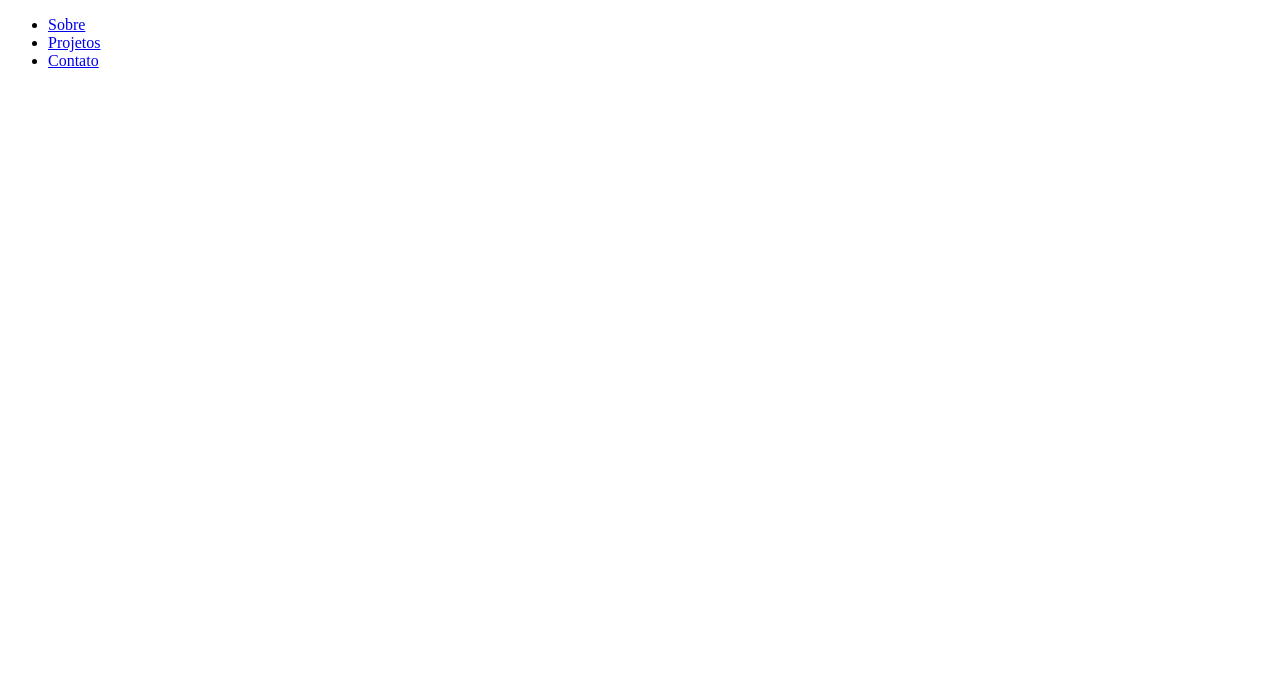
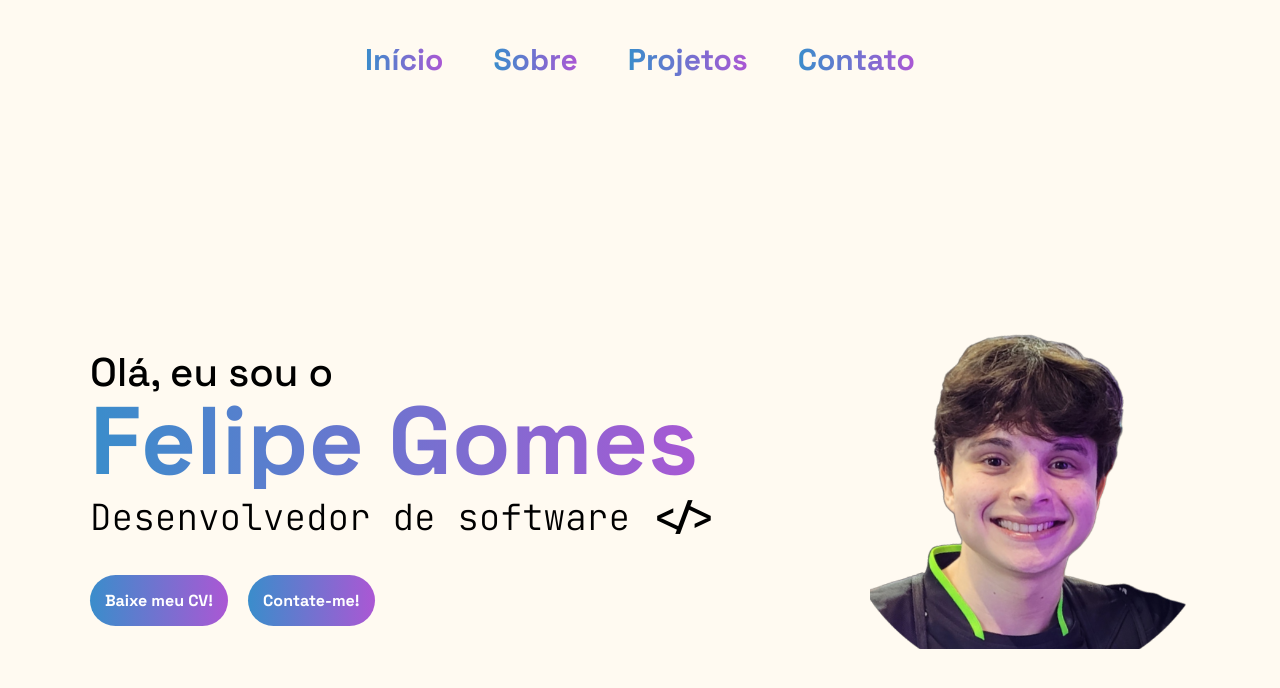
Before and after one commit to felipesgb/portfolioJS, a plain HTML site: page index.html in a window 1280 px wide. Drawn offline with Linux system fonts and the light colour scheme.

Commit message:
style: adição da navbar e apresentação inicial

```diff
--- a/index.html
+++ b/index.html
@@ -4,20 +4,34 @@
     <meta charset="UTF-8">
     <meta name="viewport" content="width=device-width, initial-scale=1.0">
     <title>Portfólio | Felipe Gomes</title>
+
+    <link rel="stylesheet" href="./style.css">
 </head>
 <body>
     <header>
         <nav class="navbar">
-            <ul>
-                <li><a href="#sobre_mim">Sobre</a></li>
-                <li><a href="#projetos">Projetos</a></li>
-                <li><a href="#contato">Contato</a></li>
-            </ul>
+                <a href="./index.html">Início</a>
+                <a href="#sobre_mim">Sobre</a>
+                <a href="#projetos">Projetos</a>
+                <a href="#contato">Contato</a>
         </nav>
     </header>
 
     <main>
-        <section class="apresentacao" id="inicio"></section>
+        <section class="apresentacao" id="inicio">
+            <div class="apresentacao_textos">
+                <h1>Olá, eu sou o</h1>
+                <h2>Felipe Gomes</h2>
+                <h3>Desenvolvedor de software<strong>   &lt;/&gt;</strong></h3>
+                <div class="apresentacao_botoes">
+                    <a href="./assets/pdfs/cv.pdf" target="_blank" download>Baixe meu CV!</a>
+                    <a href="#contato">Contate-me!</a>
+                </div>
+            </div>
+            <img src="./img/felipeGomes.PNG" alt="Felipe Gomes">
+        </section>
+
+
         <section class="sobre_mim" id="sobre_mim"></section>
         <section class="formacao"></section>
         <section class="habilidades"></section>
--- a/style.css
+++ b/style.css
@@ -9,3 +9,109 @@
 a {
     text-decoration: none;
 }
+
+body {
+  background-color: #FFFAF1;
+}
+
+.navbar {
+  display: flex;
+  padding: 40px;
+  justify-content: center;
+  align-items: center;
+  gap: 50px;
+}
+
+.navbar a {
+  color: #811FBA;
+  font-size: 30px;
+  font-style: normal;
+  font-weight: 700;
+  line-height: normal;
+  font-family: "Space grotesk";
+  background: linear-gradient(to right, #3a8dcb, #AB57D4);
+  -webkit-background-clip: text;
+  color: transparent;
+}
+
+
+
+
+
+
+.apresentacao {
+  display: flex;
+  align-items: center;
+  justify-content: center;
+  gap: 12%;
+  margin-top: 210px;
+}
+
+.apresentacao_textos{
+  display: flex;
+  flex-direction: column;
+  line-height: 1;
+}
+
+.apresentacao_textos h1 {
+  color: black;
+  font-size: 40px;
+  font-style: normal;
+  font-weight: 500;
+  font-family: "Space grotesk";
+
+}
+
+.apresentacao_textos h2 {
+  font-size: 96px;
+  font-style: bold;
+  font-weight: 700;
+  font-family: "Space grotesk";
+  background: linear-gradient(to right, #3a8dcb, #AB57D4);
+  -webkit-background-clip: text;
+  color: transparent;
+}
+
+.apresentacao_textos h3{
+  color: black;
+  font-size: 36px;
+  font-style: thin 100;
+  font-weight: 275;
+  line-height: 1;
+  margin-top: 10px;
+  margin-bottom: 40px;
+  font-family: "JetBrains Mono";
+}
+
+.apresentacao_botoes {
+  display: flex;
+  gap: 20px;
+}
+
+.apresentacao_botoes a{
+  padding: 15px;
+  border-radius: 40px;
+  font-size: 16px;
+  font-style: normal;
+  font-weight: 700;
+  line-height: normal;
+  background: linear-gradient(to right, #3a8dcb, #AB57D4);
+  color: white;
+  font-family: "Space grotesk";
+  transition: transform 0.2s ease;
+}
+
+.apresentacao_botoes a:hover {
+  transform: scale(1.05) ;
+}
+
+.apresentacao img {
+  transition: transform 0.5s ease;
+  width: 25%;
+  height: 20%;
+
+}
+
+.apresentacao img:hover {
+  transform: scale(1.15);
+}
```
Also changed, not shown: img/felipeGomes.PNG (added).
